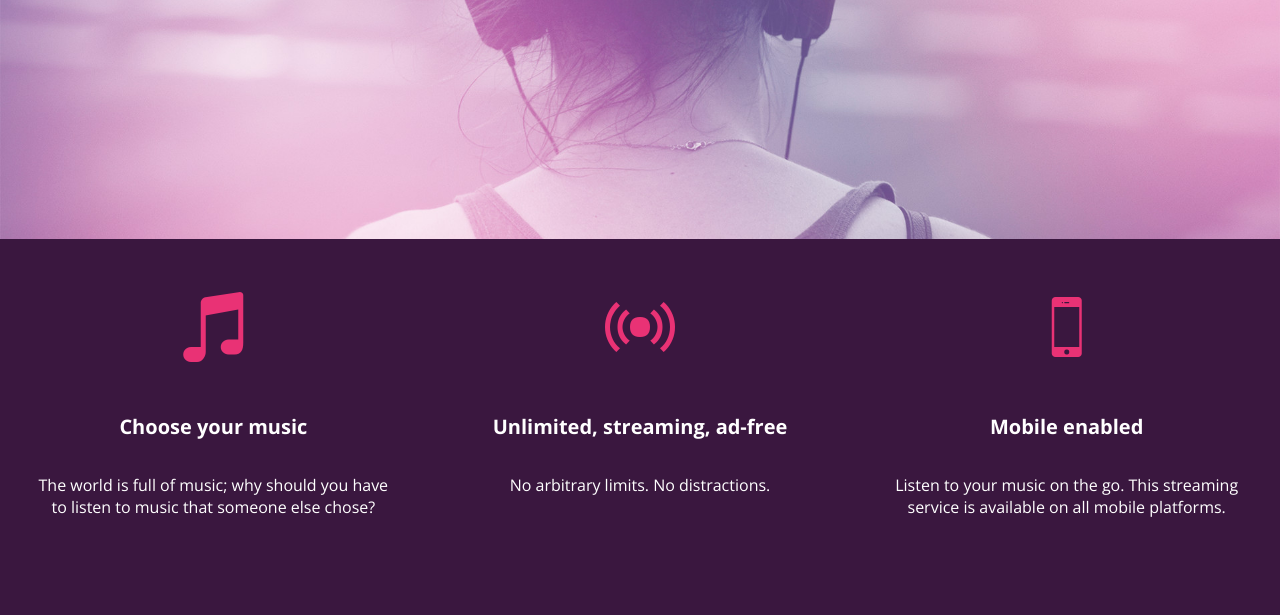
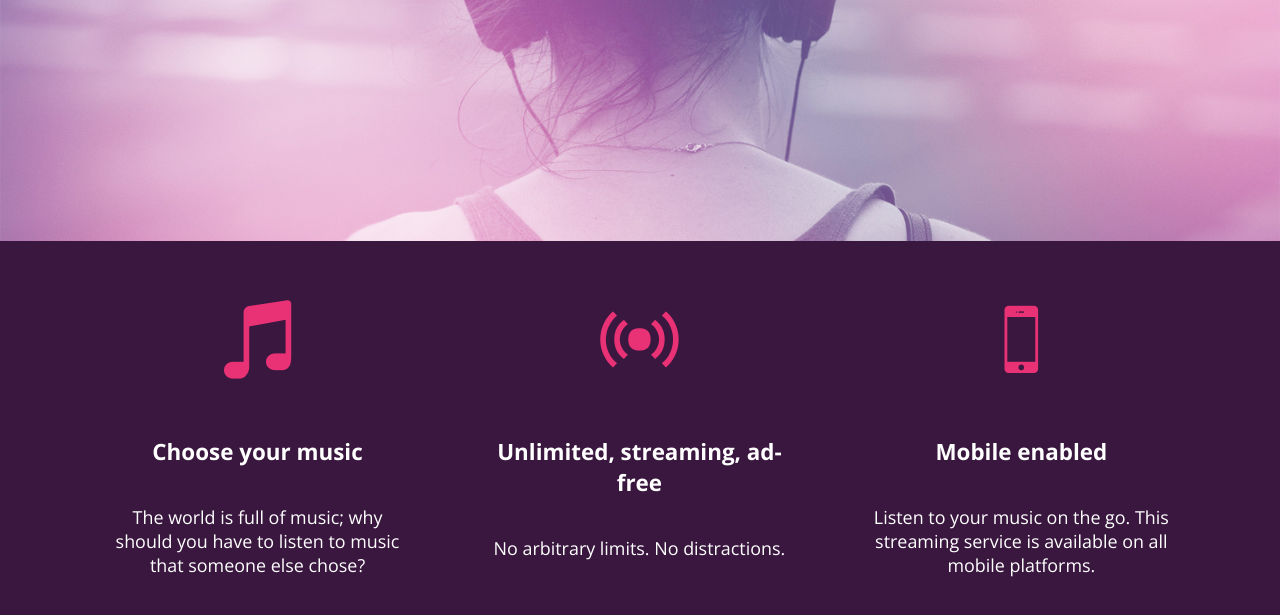
Before and after one commit to aimangual/bloc-jams, a plain HTML site: page index.html in a window 1280 px wide. Shown: the part 457-1072 px from the top of the page. Before the commit the page ends 1023 px from the top, so only its background shows below. Drawn offline with nearby package versions, Linux system fonts and the light colour scheme.

Commit message:
Checkpoint 8 responsiveness complete

```diff
--- a/index.html
+++ b/index.html
@@ -16,18 +16,18 @@
       <section class="hero-content"> <!-- hero content -->
           <h1 class="hero-title">Turn the music up!</h1>
       </section>
-      <section class="selling-points"> <!-- selling points -->
-          <div class="point">
+      <section class="selling-points container"> <!-- selling points -->
+          <div class="point column third">
               <span class="ion-music-note"></span>
               <h5 class="point-title">Choose your music</h5>
               <p class="point-description">The world is full of music; why should you have to listen to music that someone else chose?</p>
           </div>
-          <div class="point">
+          <div class="point column third">
               <span class="ion-radio-waves"></span>
               <h5 class="point-title">Unlimited, streaming, ad-free</h5>
               <p class="point-description">No arbitrary limits. No distractions.</p>
           </div>
-          <div class="point">
+          <div class="point column third">
               <span class="ion-iphone"></span>
               <h5 class="point-title">Mobile enabled</h5>
               <p class="point-description">Listen to your music on the go.  This streaming service is available on all mobile platforms.</p>
--- a/styles/landing.css
+++ b/styles/landing.css
@@ -28,15 +28,11 @@ body.landing {
 
 .selling-points {
     position: relative;
-    display: table;
-    width: 100%;
 }
 
 .point {
-    display: table-cell;
     position: relative;
     padding: 2rem;
-    width: 33.3%;
     text-align: center;
 }
 
--- a/styles/main.css
+++ b/styles/main.css
@@ -24,3 +24,31 @@ body {
     position: relative;
     left: 2rem;
 }
+
+.container {
+    margin: 0 auto;
+    max-width: 64rem;
+}
+
+/* Medium and small screens (640px) */
+@media (min-width: 640px) {
+    html { font-size: 112%; }
+
+    .column {
+        float: left;
+        padding-left: 1rem;
+        padding-right: 1rem;
+    }
+
+    .column.full { width: 100%; }
+    .column.two-thirds { width: 66.7%; }
+    .column.half { width: 50%; }
+    .column.third { width: 33.3%; }
+    .column.fourth { width: 25%; }
+    .column.flow-opposite { float: right; }
+}
+
+/* Large screens (1024px) */
+@media (min-width: 1024px) {
+    /* Style information will go here */
+}
```
